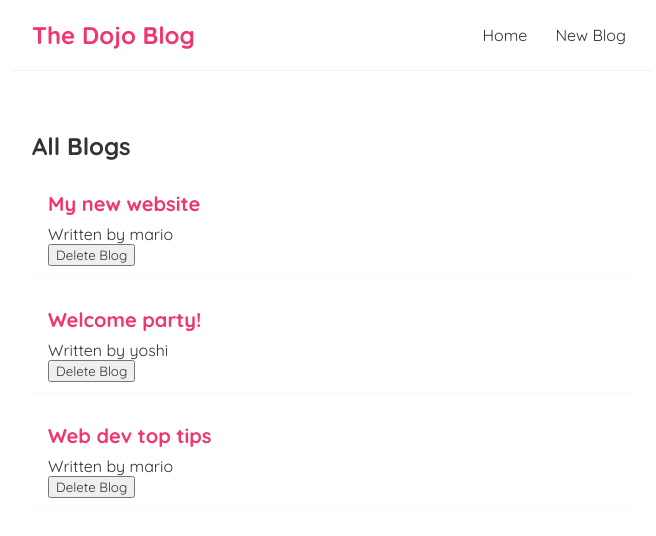
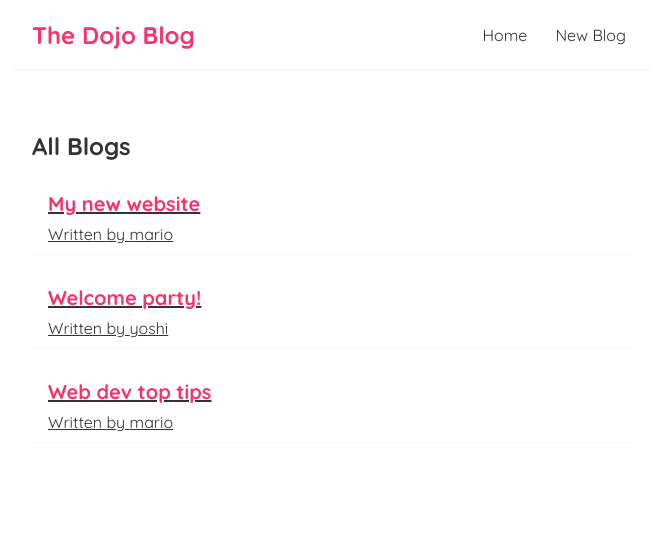
Before and after one commit to Gamygams1234/net-ninja-react-2, a React (Create React App) app: page / in a window 1280 px wide. Shown: the top 536 px of the page, without its empty margins (308-964 px from the left). Built offline with nearby package versions, Linux system fonts and the light colour scheme; data requests are answered from the project's data file.

Commit message:
Route parameters

```diff
--- a/src/App.js
+++ b/src/App.js
@@ -3,6 +3,7 @@ import Home from "./Home";
 // routes is the version 6
 import { BrowserRouter as Router, Route, Routes } from "react-router-dom";
 import Create from "./Create";
+import BlogDetails from "./BlogDetails";
 
 function App() {
   // adding our values at the top
@@ -15,7 +16,8 @@ function App() {
           {/* routes is the version 6 */}
           <Routes>
             <Route exact path="/" element={<Home />}></Route>
-            <Route exact path="/create" element={<Create />}></Route>
+            <Route path="/create" element={<Create />}></Route>
+            <Route path="/blogs/:id" element={<BlogDetails />}></Route>
           </Routes>
         </div>
       </div>
--- /dev/null
+++ b/src/BlogDetails.js
@@ -0,0 +1,12 @@
+import { useParams } from "react-router";
+
+const BlogDetails = () => {
+    const {id} = useParams();
+    return ( <div className="blog-detals">
+
+        <h2>Blog details - {id}</h2>
+
+    </div> );
+}
+
+export default BlogDetails;
--- a/src/BlogList.js
+++ b/src/BlogList.js
@@ -1,3 +1,5 @@
+import { Link } from "react-router-dom";
+
 const BlogList = (props) => {
   const blogs = props.blogs
   const title = props.title
@@ -13,9 +15,10 @@ const BlogList = (props) => {
 {blogs.map((blog) => (
         //   ea
         <div className="blog-preview" key={blog.id}>
+          <Link to = {"/blogs/" + blog.id}>
           <h2>{blog.title}</h2>
           <p>Written by {blog.author}</p>
-          <button >Delete Blog</button>
+        </Link>
         </div>
       ))}
 </div>
```
